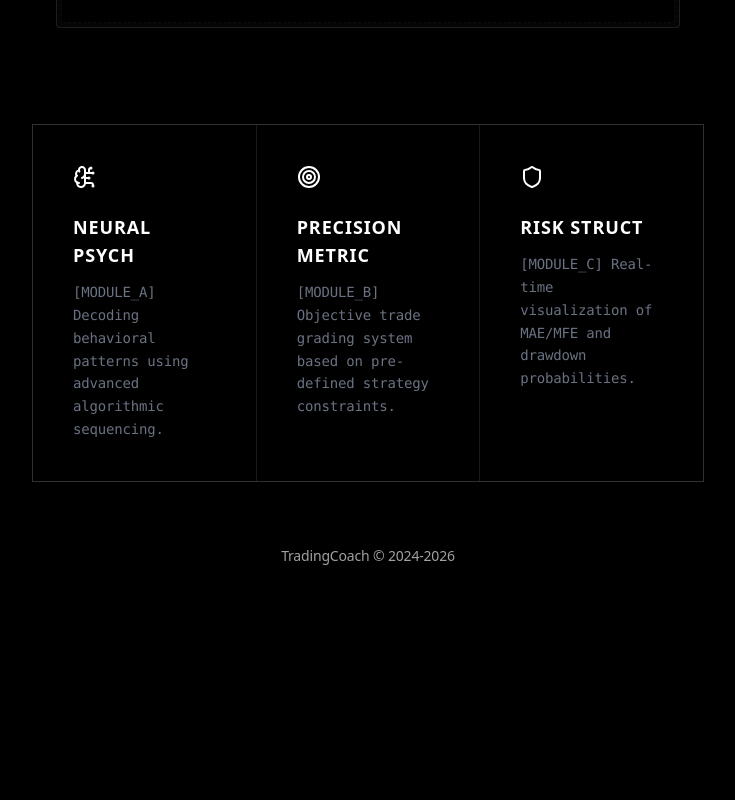
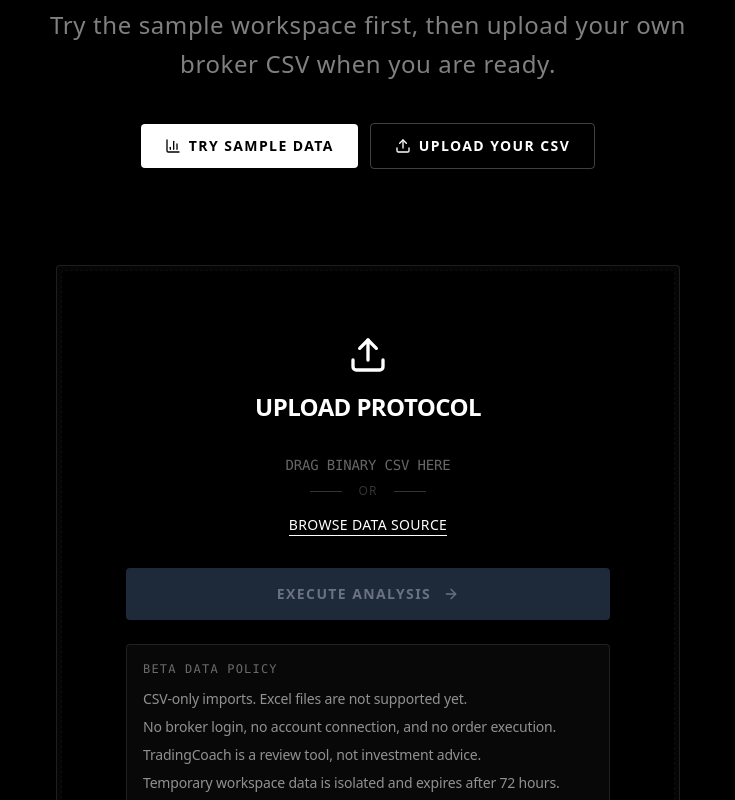
Before and after one commit to BENZEMA216/tradingcoach, a React (Vite) app in the folder frontend/: page / in a window 1280 px wide. Shown: the part 1100-1900 px from the top of the page, without its empty margins (272-1007 px from the left). Before the commit the page ends 1682 px from the top, so only its background shows below. Built offline with nearby package versions, Linux system fonts and the light colour scheme; no server answers.

Commit message:
feat: add sample-first beta frontend

```diff
--- a/frontend/src/api/client.ts
+++ b/frontend/src/api/client.ts
@@ -1,4 +1,9 @@
 import axios from 'axios';
+import {
+  clearWorkspaceToken,
+  getWorkspaceToken,
+  setWorkspaceToken,
+} from './workspaceToken';
 import type {
   DashboardKPIs,
   EquityCurveResponse,
@@ -49,6 +54,73 @@ const api = axios.create({
   baseURL: API_BASE,
   timeout: 60000, // 60秒默认超时
 });
+
+api.interceptors.request.use((config) => {
+  const token = getWorkspaceToken();
+  if (token) {
+    config.headers = config.headers ?? {};
+    config.headers['X-Workspace-Token'] = token;
+  }
+  return config;
+});
+
+export interface WorkspaceResponse {
+  workspace_id: string;
+  workspace_token: string;
+  created_at: string;
+  expires_at: string;
+  ttl_hours: number;
+}
+
+export interface SampleWorkspaceResponse extends WorkspaceResponse {
+  sample: {
+    total_rows: number;
+    completed_trades: number;
+    new_trades: number;
+    duplicates_skipped: number;
+    positions_matched: number;
+    positions_scored: number;
+    broker_id?: string | null;
+    broker_name?: string | null;
+  };
+}
+
+export interface WorkspaceDeleteResponse {
+  deleted: boolean;
+  workspace_id: string | null;
+  deleted_counts: Record<string, number>;
+}
+
+export const workspaceApi = {
+  create: async (): Promise<WorkspaceResponse> => {
+    const { data } = await api.post<WorkspaceResponse>('/workspaces');
+    setWorkspaceToken(data.workspace_token);
+    return data;
+  },
+
+  ensure: async (): Promise<string> => {
+    const existing = getWorkspaceToken();
+    if (existing) return existing;
+    const workspace = await workspaceApi.create();
+    return workspace.workspace_token;
+  },
+
+  createSample: async (): Promise<SampleWorkspaceResponse> => {
+    const { data } = await api.post<SampleWorkspaceResponse>('/workspaces/sample');
+    setWorkspaceToken(data.workspace_token);
+    return data;
+  },
+
+  deleteCurrent: async (): Promise<WorkspaceDeleteResponse> => {
+    const { data } = await api.delete<WorkspaceDeleteResponse>('/workspaces/current');
+    clearWorkspaceToken();
+    return data;
+  },
+
+  clearLocalToken: () => {
+    clearWorkspaceToken();
+  },
+};
 
 // Dashboard API
 export const dashboardApi = {
--- /dev/null
+++ b/frontend/src/api/workspaceToken.ts
@@ -0,0 +1,18 @@
+const WORKSPACE_TOKEN_KEY = 'tradingcoach.workspaceToken';
+
+export function getWorkspaceToken(): string | null {
+  if (typeof window === 'undefined') return null;
+  return window.localStorage.getItem(WORKSPACE_TOKEN_KEY);
+}
+
+export function setWorkspaceToken(token: string): void {
+  if (typeof window === 'undefined') return;
+  window.localStorage.setItem(WORKSPACE_TOKEN_KEY, token);
+}
+
+export function clearWorkspaceToken(): void {
+  if (typeof window === 'undefined') return;
+  window.localStorage.removeItem(WORKSPACE_TOKEN_KEY);
+}
+
+export { WORKSPACE_TOKEN_KEY };
--- a/frontend/src/i18n/locales/en.ts
+++ b/frontend/src/i18n/locales/en.ts
@@ -97,10 +97,18 @@ export default {
     continueViewing: 'Continue',
     ignoreAndUpload: 'Upload New File',
     // Industrial style elements
-    heroTitle: 'PURE\nALPHA.',
-    heroSubtitle: 'Construct your edge with institutional-grade precision metrics and psychological profiling.',
+    heroTitle: 'Upload your trades.\nFind the habits costing you money.',
+    heroSubtitle: 'Try the sample workspace first, then upload your own broker CSV when you are ready.',
     systemStatus: 'System Operational',
     version: 'v',
+    trySampleData: 'Try Sample Data',
+    uploadYourCsv: 'Upload Your CSV',
+    sampleLoadFailed: 'Sample workspace failed to load. Please try again.',
+    betaPrivacyTitle: 'Beta data policy',
+    betaPrivacyCsvOnly: 'CSV-only imports. Excel files are not supported yet.',
+    betaPrivacyNoBroker: 'No broker login, no account connection, and no order execution.',
+    betaPrivacyNotAdvice: 'TradingCoach is a review tool, not investment advice.',
+    betaPrivacyTtl: 'Temporary workspace data is isolated and expires after 72 hours.',
     uploadProtocol: 'Upload Protocol',
     dragCsvHere: 'Drag Binary CSV Here',
     browseDataSource: 'Browse Data Source',
@@ -263,16 +271,16 @@ export default {
     // Reset data
     existingData: 'You have existing data',
     existingDataDesc: '{{positions}} positions, {{trades}} trades',
-    resetData: 'Reset All Data',
-    resetConfirmTitle: 'Confirm Data Reset',
-    resetConfirmDesc: 'This action will permanently delete:',
+    resetData: 'Delete My Data',
+    resetConfirmTitle: 'Delete Current Workspace',
+    resetConfirmDesc: 'This action deletes data in this temporary workspace:',
     resetItem1: 'All trade records ({{count}})',
     resetItem2: 'All position data ({{count}})',
     resetItem3: 'All import history',
-    resetWarning: 'This action cannot be undone!',
-    resetting: 'Resetting...',
-    confirmReset: 'Yes, Reset All',
-    resetSuccess: 'All data has been reset successfully!',
+    resetWarning: 'The workspace token will be invalidated.',
+    resetting: 'Deleting...',
+    confirmReset: 'Yes, Delete My Data',
+    resetSuccess: 'Current workspace data has been deleted.',
   },
 
   // Dashboard
--- a/frontend/src/pages/LandingUpload.tsx
+++ b/frontend/src/pages/LandingUpload.tsx
@@ -6,10 +6,10 @@
  * pos: 页面组件 - 应用入口，支持异步分析和多渠道通知
  */
 import { useState, useCallback, useRef, useEffect } from 'react';
-import { useQuery, useMutation } from '@tanstack/react-query';
+import { useQuery, useMutation, useQueryClient } from '@tanstack/react-query';
 import { useTranslation } from 'react-i18next';
 import { useNavigate } from 'react-router-dom';
-import { taskApi, systemApi, uploadApi } from '@/api/client';
+import { taskApi, systemApi, uploadApi, workspaceApi } from '@/api/client';
 import {
   Upload as UploadIcon,
   FileSpreadsheet,
@@ -43,6 +43,7 @@ type PageState = 'upload' | 'error';
 export function LandingUpload() {
   const { t } = useTranslation();
   const navigate = useNavigate();
+  const queryClient = useQueryClient();
   const notification = useNotification();
   const taskStorage = useTaskStorage();
 
@@ -109,10 +110,21 @@ export function LandingUpload() {
     mutationFn: (file: File) => uploadApi.previewTrades(file),
   });
 
+  const sampleMutation = useMutation({
+    mutationFn: () => workspaceApi.createSample(),
+    onSuccess: () => {
+      clearTask();
+      queryClient.clear();
+      navigate('/statistics');
+    },
+  });
+
   // Create task mutation
   const createTaskMutation = useMutation({
-    mutationFn: ({ file, userEmail }: { file: File; userEmail?: string }) =>
-      taskApi.create(file, userEmail || undefined, true),
+    mutationFn: async ({ file, userEmail }: { file: File; userEmail?: string }) => {
+      await workspaceApi.ensure();
+      return taskApi.create(file, userEmail || undefined, true);
+    },
     onSuccess: (data) => {
       // Save to localStorage
       saveTask({
@@ -353,6 +365,38 @@ export function LandingUpload() {
             <p className="text-xl md:text-2xl text-white/50 max-w-2xl mx-auto leading-relaxed font-light tracking-wide">
               {t('landing.heroSubtitle')}
             </p>
+
+            <div className="mt-10 flex flex-col sm:flex-row items-center justify-center gap-3">
+              <button
+                type="button"
+                onClick={() => sampleMutation.mutate()}
+                disabled={sampleMutation.isPending}
+                className="w-full sm:w-auto px-6 py-3 bg-white text-black hover:bg-gray-200 disabled:bg-gray-700 disabled:text-gray-400 rounded-sm font-bold text-sm uppercase tracking-widest flex items-center justify-center gap-2 transition-colors"
+                data-testid="try-sample-data-button"
+              >
+                {sampleMutation.isPending ? (
+                  <Loader2 className="w-4 h-4 animate-spin" />
+                ) : (
+                  <BarChart3 className="w-4 h-4" />
+                )}
+                <span>{t('landing.trySampleData')}</span>
+              </button>
+              <button
+                type="button"
+                onClick={() => fileInputRef.current?.click()}
+                className="w-full sm:w-auto px-6 py-3 border border-white/25 text-white hover:bg-white/10 rounded-sm font-bold text-sm uppercase tracking-widest flex items-center justify-center gap-2 transition-colors"
+                data-testid="upload-csv-secondary-button"
+              >
+                <UploadIcon className="w-4 h-4" />
+                <span>{t('landing.uploadYourCsv')}</span>
+              </button>
+            </div>
+
+            {sampleMutation.isError && (
+              <p className="mt-4 text-sm text-red-300">
+                {t('landing.sampleLoadFailed')}
+              </p>
+            )}
           </div>
 
           <div className="max-w-4xl mx-auto w-full relative z-10 px-6 pb-24">
@@ -502,6 +546,18 @@ export function LandingUpload() {
                   )}
                 </button>
 
+                <div className="mt-6 text-left border border-white/10 bg-white/[0.03] rounded-sm p-4">
+                  <p className="text-xs font-mono text-white/40 uppercase tracking-widest mb-3">
+                    {t('landing.betaPrivacyTitle')}
+                  </p>
+                  <ul className="space-y-2 text-sm text-white/55">
+                    <li>{t('landing.betaPrivacyCsvOnly')}</li>
+                    <li>{t('landing.betaPrivacyNoBroker')}</li>
+                    <li>{t('landing.betaPrivacyNotAdvice')}</li>
+                    <li>{t('landing.betaPrivacyTtl')}</li>
+                  </ul>
+                </div>
+
                 {/* Has Data Link */}
                 {hasData && (
                   <div className="text-center pt-6 border-t border-neutral-200 dark:border-neutral-800 mt-6">
--- a/frontend/src/pages/Upload.tsx
+++ b/frontend/src/pages/Upload.tsx
@@ -1,7 +1,7 @@
 import { useState, useCallback, useRef, useEffect } from 'react';
 import { useQuery, useMutation, useQueryClient } from '@tanstack/react-query';
 import { useTranslation } from 'react-i18next';
-import { uploadApi, taskApi, systemApi } from '@/api/client';
+import { uploadApi, taskApi, systemApi, workspaceApi } from '@/api/client';
 import type { UploadHistoryItem } from '@/api/client';
 import { ImportPreflightPanel } from '@/components/upload/ImportPreflightPanel';
 import {
@@ -170,11 +170,12 @@ export function Upload() {
 
   // Reset all data mutation
   const resetMutation = useMutation({
-    mutationFn: () => systemApi.resetAllData(),
+    mutationFn: () => workspaceApi.deleteCurrent(),
     onSuccess: () => {
       setShowResetModal(false);
-      // Invalidate all queries to refresh data
-      queryClient.invalidateQueries();
+      queryClient.clear();
+      resetUpload();
+      navigate('/');
     },
   });
 
@@ -186,8 +187,10 @@ export function Upload() {
 
   // Create task mutation (async)
   const createTaskMutation = useMutation({
-    mutationFn: ({ file, email }: { file: File; email?: string }) =>
-      taskApi.create(file, email, replaceMode),
+    mutationFn: async ({ file, email }: { file: File; email?: string }) => {
+      await workspaceApi.ensure();
+      return taskApi.create(file, email, replaceMode);
+    },
     onSuccess: (data) => {
       // 不再跳转，在当前页面显示进度
       setTaskId(data.task_id);
```
Also changed, not shown: frontend/src/i18n/locales/zh.ts (+17 -9 lines), 2 other files (tests, documents, lock files or other folders).
